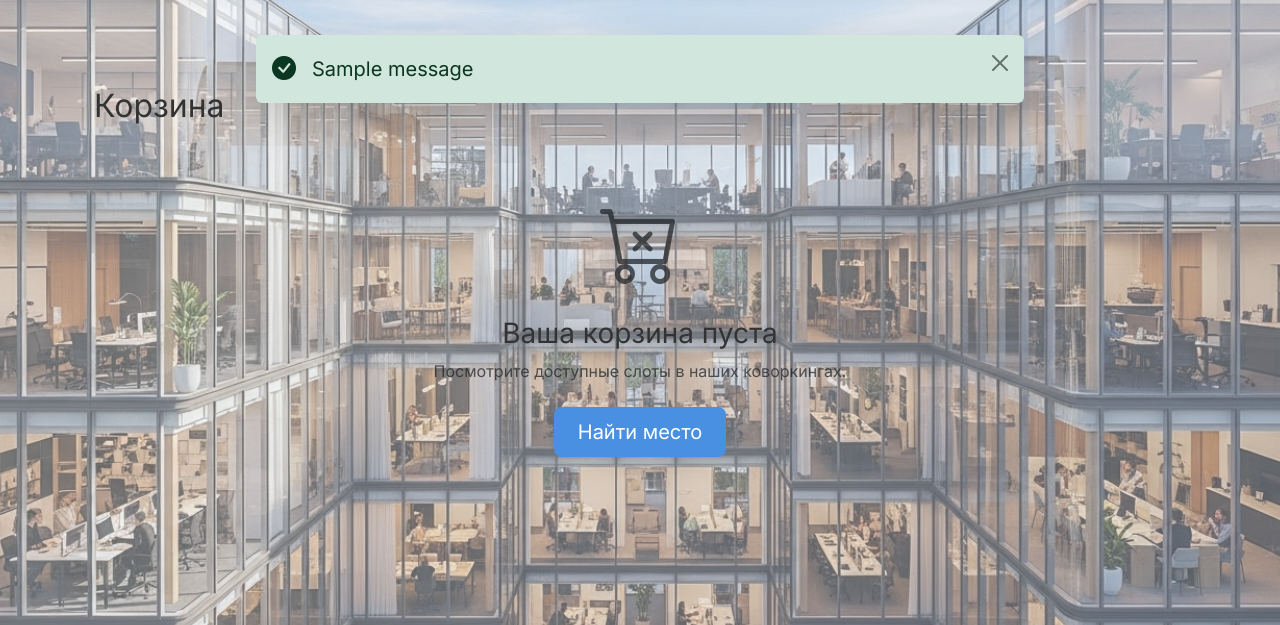
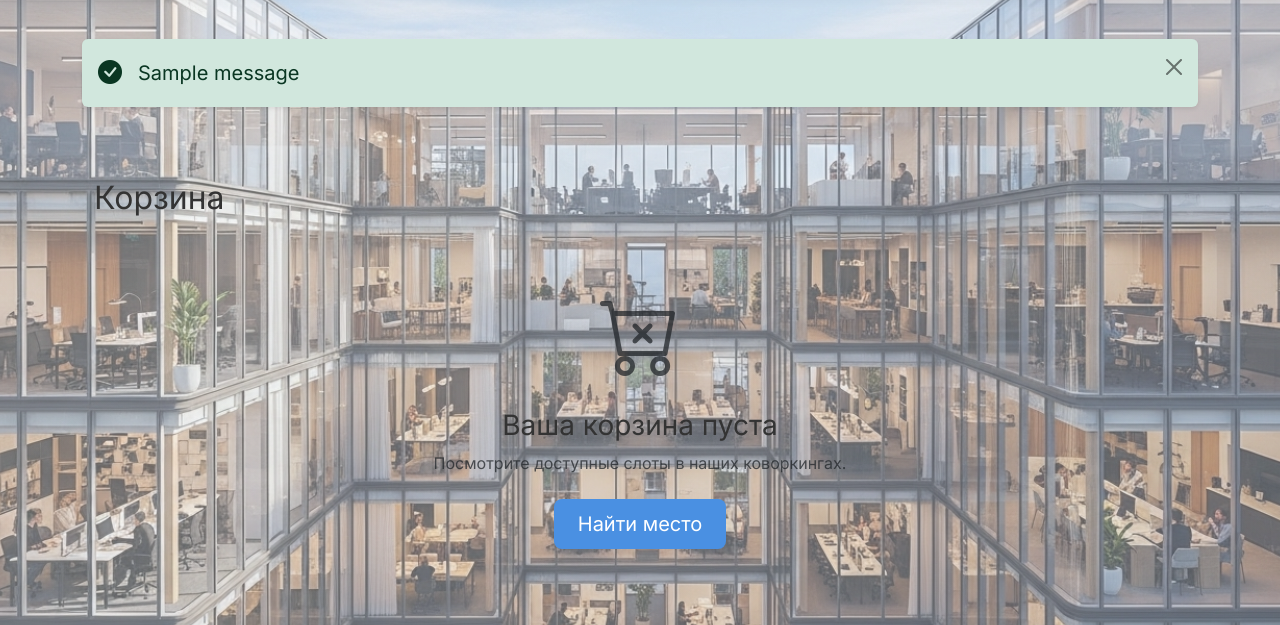
Before and after one commit to ADanUser/DeskHub, a Django app: page /bookings/cart/ in a window 1280 px wide. Shown: the part 61-686 px from the top of the page. Run offline with Django 5.2, Linux system fonts and the light colour scheme; tables that the repository leaves empty hold one stand-in row (values such as "Sample post"); one stand-in notice (Sample message) is shown.

Commit message:
fix: move alerts into main container and remove redundant login error handling

```diff
--- a/templates/base.html
+++ b/templates/base.html
@@ -50,11 +50,12 @@
         </div>
     </nav>
 
-    <!-- Floating Alerts Container -->
-    <div class="position-fixed top-0 start-50 translate-middle-x p-3" style="z-index: 2000; margin-top: 80px; width: 100%; max-width: 800px; pointer-events: none;">
+    <div class="container" style="margin-top: 100px;">
+        <!-- Alerts Container -->
         {% if messages %}
+            <div class="mb-4">
                 {% for message in messages %}
-                <div class="alert alert-{{ message.tags }} alert-dismissible fade show shadow-lg border-0 d-flex align-items-center" role="alert" style="pointer-events: auto;">
+                    <div class="alert alert-{{ message.tags }} alert-dismissible fade show shadow-sm border-0 d-flex align-items-center" role="alert">
                         {% if message.tags == 'error' or message.tags == 'danger' %}
                             <i class="bi bi-exclamation-triangle-fill fs-4 me-3"></i>
                         {% elif message.tags == 'success' %}
@@ -70,10 +71,9 @@
                         <button type="button" class="btn-close" data-bs-dismiss="alert" aria-label="Close"></button>
                     </div>
                 {% endfor %}
+            </div>
         {% endif %}
-    </div>
 
-    <div class="container" style="margin-top: 100px;">
         {% block content %}{% endblock %}
     </div>
 
--- a/users/views.py
+++ b/users/views.py
@@ -29,10 +29,6 @@ def login_view(request):
                 login(request, user)
                 messages.info(request, f"Добро пожаловать, {username}!")
                 return redirect('home')
-            else:
-                messages.error(request, "Неверное имя пользователя или пароль.")
-        else:
-             messages.error(request, "Неверное имя пользователя или пароль.")
     else:
         form = AuthenticationForm()
     return render(request, 'users/login.html', {'form': form})
```
Lines whose indentation alone changed are shown as unchanged.
